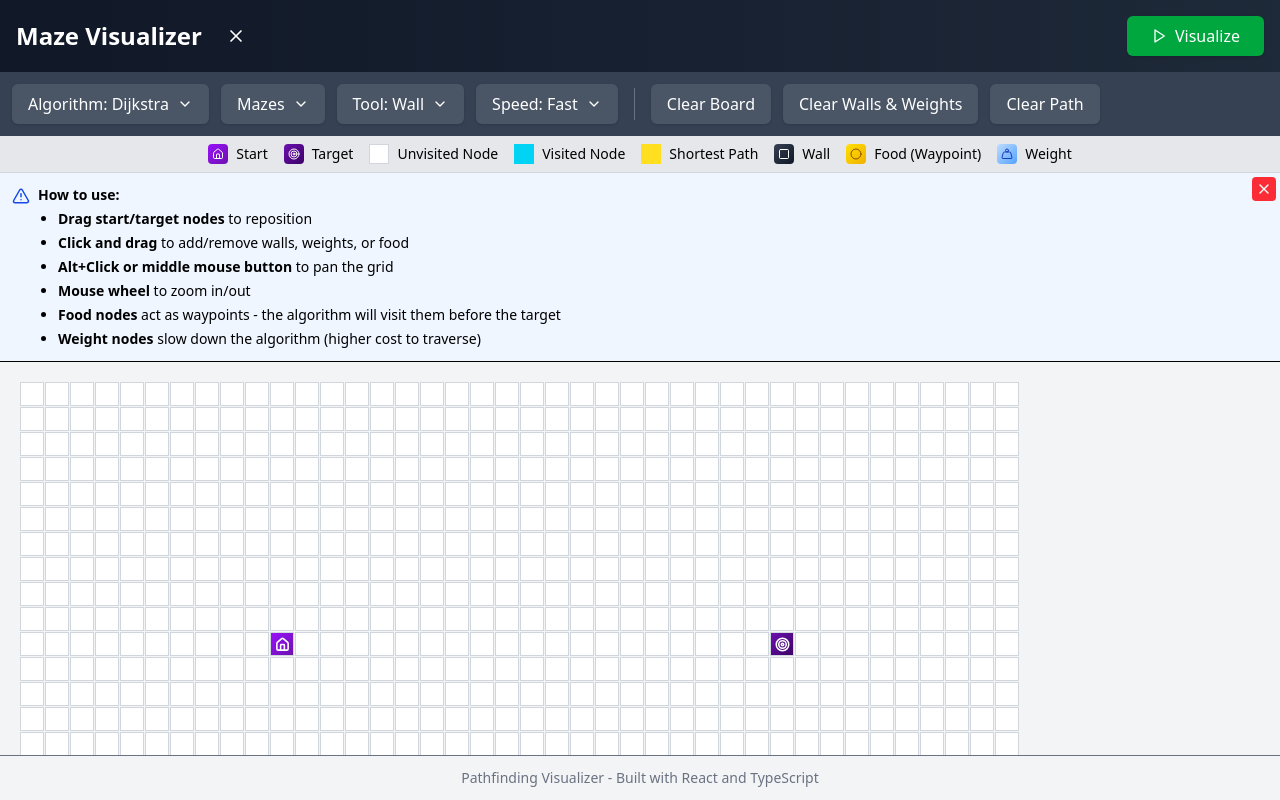
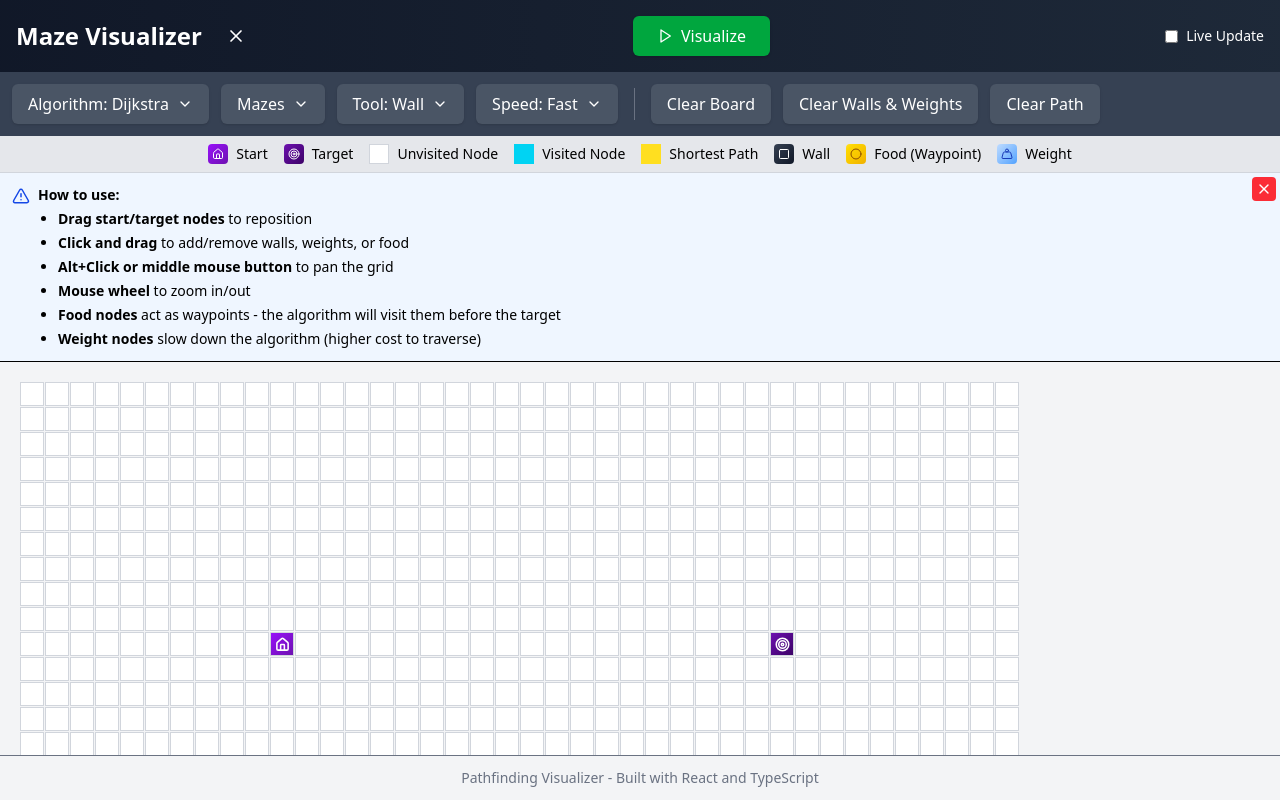
Before and after one commit to ayoubachak/mazing, a React (Vite) app: page / in a window 1280 px wide. Built offline with nearby package versions, Linux system fonts and the light colour scheme.

Commit message:
Add live mode for path updates; enable live updates after initial run and provide toggle in UI

```diff
--- a/src/components/MazeVisualizer.tsx
+++ b/src/components/MazeVisualizer.tsx
@@ -26,6 +26,7 @@ export default function MazeVisualizer() {
   const [startNode, setStartNode] = useState({ row: 10, col: 10 });
   const [finishNode, setFinishNode] = useState({ row: 10, col: 30 });
   const [isRunning, setIsRunning] = useState(false);
+  const [liveMode, setLiveMode] = useState(false); // new: live path updates after initial run
   const [algorithm, setAlgorithm] = useState('dijkstra');
   const [speed, setSpeed] = useState('fast');
   const [isDraggingStart, setIsDraggingStart] = useState(false);
@@ -94,6 +95,7 @@ export default function MazeVisualizer() {
       el.classList.remove('node-visited', 'node-shortest-path');
       (el as HTMLElement).style.backgroundColor = '';
     });
+    setLiveMode(false); // disable live updates when path cleared
   };
 
   // Add a function to inspect DOM elements during animation
@@ -351,8 +353,8 @@ export default function MazeVisualizer() {
         break;
     }
     updateNodeInGrid(row, col, updatedNode);
-    // If currently visualizing, clear old path and re-run
-    if (isRunning) {
+    // live update path on interactions (post-complete)
+    if (liveMode && !isRunning) {
       clearPath();
       directVisualizeAlgorithm();
     }
@@ -392,8 +394,8 @@ export default function MazeVisualizer() {
 
     setStartNode({ row, col });
     initializeGrid(newGrid);
-    // If live, clear old path and re-run
-    if (isRunning) {
+    // live update after moving start
+    if (liveMode && !isRunning) {
       clearPath();
       directVisualizeAlgorithm();
     }
@@ -432,8 +434,8 @@ export default function MazeVisualizer() {
 
     setFinishNode({ row, col });
     initializeGrid(newGrid);
-    // If live, clear old path and re-run
-    if (isRunning) {
+    // live update after moving finish
+    if (liveMode && !isRunning) {
       clearPath();
       directVisualizeAlgorithm();
     }
@@ -621,6 +623,8 @@ export default function MazeVisualizer() {
         });
         // when path animation done, mark as not running
         setTimeout(() => setIsRunning(false), pathSpeed * nodesInShortestPathOrder.length);
+        // after initial visualization, enable live updates
+        setLiveMode(true);
       }, visitedSpeed * visitedNodesInOrder.length);
 
     } catch (error) {
@@ -766,6 +770,17 @@ export default function MazeVisualizer() {
             <Play size={16} className="mr-2" /> Visualize
           </button>
         </div>
+        <div className="ml-4 flex items-center">
+          <label className="flex items-center space-x-2 text-sm">
+            <input
+              type="checkbox"
+              className="form-checkbox"
+              checked={liveMode}
+              onChange={e => setLiveMode(e.target.checked)}
+            />
+            <span>Live Update</span>
+          </label>
+        </div>
       </div>
 
       {/* Toolbar */}
```
